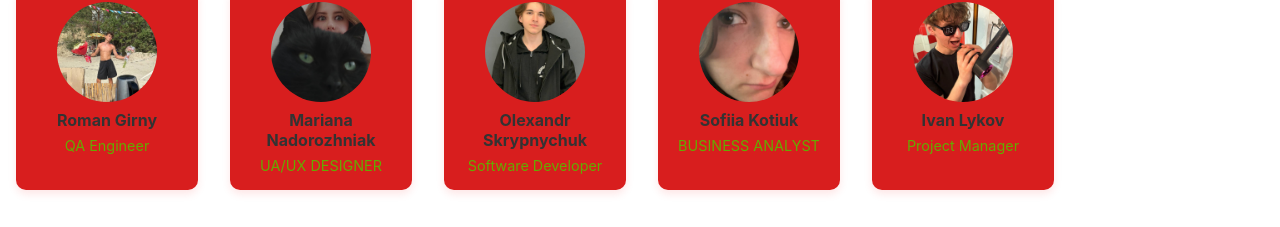
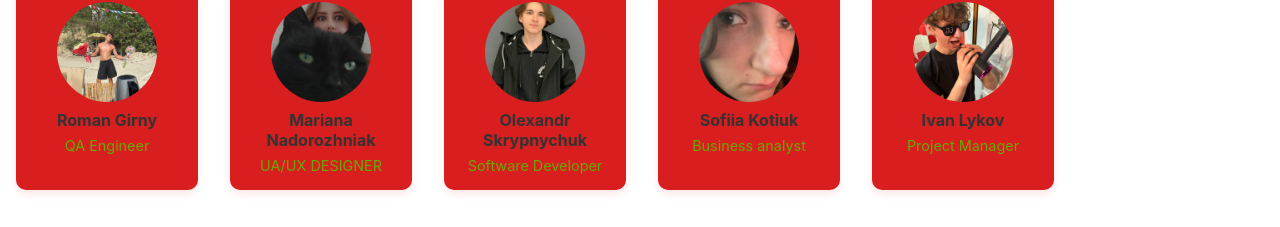
Before and after one commit to RomanGirn/SombraTeam2, a React (Create React App) app: page / in a window 1280 px wide. Shown: the part 144-371 px from the top of the page. Built offline with nearby package versions, Linux system fonts and the light colour scheme.

Commit message:
Change job title to  'Business analyst'

```diff
--- a/src/components/Body.js
+++ b/src/components/Body.js
@@ -29,7 +29,7 @@ const Body = () => {
         <img src={"/sofiia-photo.jpg"} alt="Sofiia Kotiuk" style={styles.photo} />
         <div style={styles.textContainer}>
           <h2 style={styles.name}>Sofiia Kotiuk</h2>
-          <p style={styles.position}>BUSINESS ANALYST</p>
+          <p style={styles.position}>Business analyst</p>
         </div>
       </div>
       <div style={styles.card}>
```
